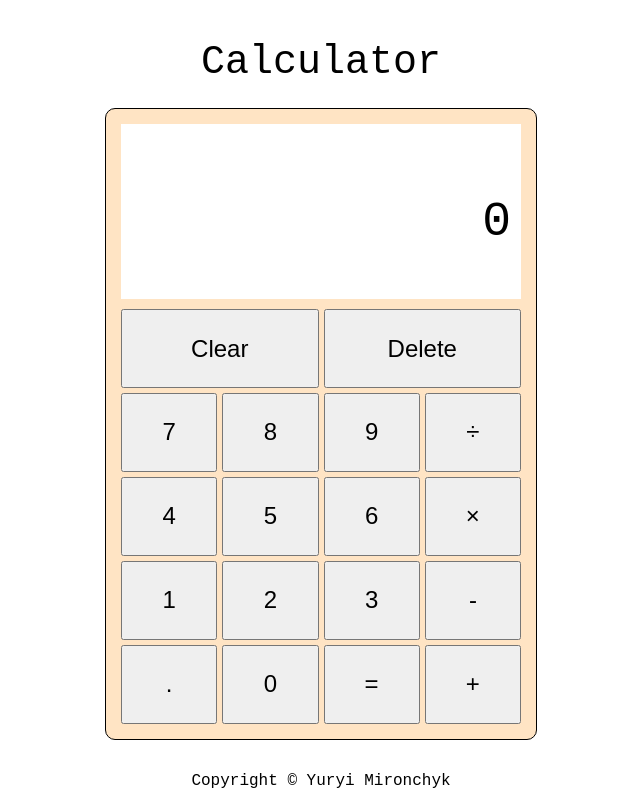
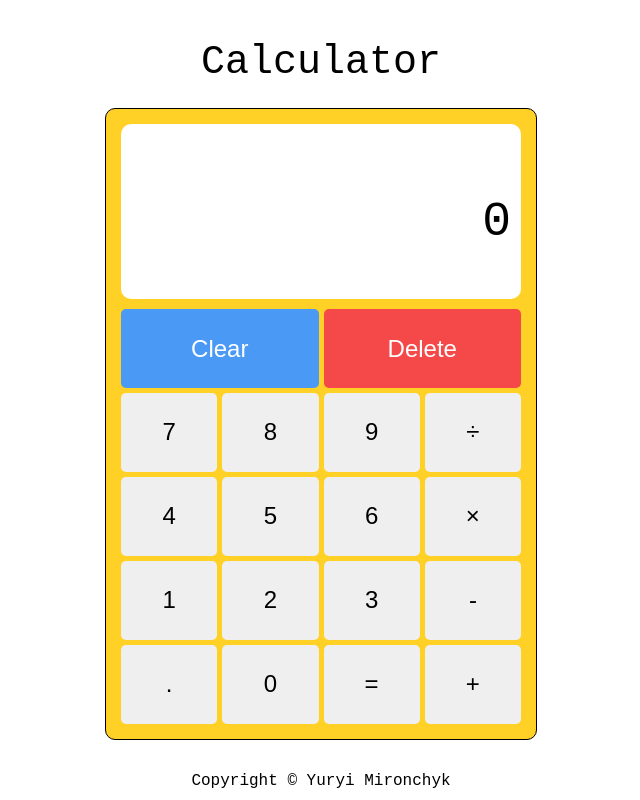
Before and after one commit to YuryiM/Calculator-Website, a plain HTML site: page index.html in a window 1280 px wide. Shown: the whole page, without its empty margins (319-959 px from the left). Drawn offline with Linux system fonts and the light colour scheme.

Commit message:
Styled calculator body

```diff
--- a/index.css
+++ b/index.css
@@ -27,7 +27,7 @@ html, body {
     display: flex;
     flex-direction: column;
     gap: 10px;
-    background-color: bisque;
+    background-color: #ffd026;
     border-style: solid;
     border-radius: 10px;
     border-width: 1px;
@@ -41,6 +41,7 @@ html, body {
     flex: 1;
     padding: 5px 10px;
     text-align: right;
+    border-radius: 10px;
 }
 
 #previous-expression {
@@ -51,6 +52,8 @@ html, body {
 #current-expression {
     font-size: 3em;
     flex: 3;
+    justify-content: center;
+    align-items: center;
 }
 
 #button-menu {
@@ -63,15 +66,33 @@ html, body {
 .large-btn {
     grid-column-start: span 2;
     font-size: 1.5em;
+    border-style: none;
+    color: #ffffff;
+    border-radius: 5px;
+
+}
+
+.large-btn:hover{
+    opacity: 0.9;
 }
 
 .small-btn {
     grid-column-start: span 1;
     font-size: 1.5em;
+    border-style: none;
+    border-radius: 5px;
 }
 
-#clear-delete {
-    display: flex;
+.small-btn:hover{
+    background-color: #d8d8d8;
+}
+
+#clear-btn{
+    background-color: #4999f5;
+}
+
+#delete-btn{
+    background-color: #f54949;
 }
 
 header {
```
